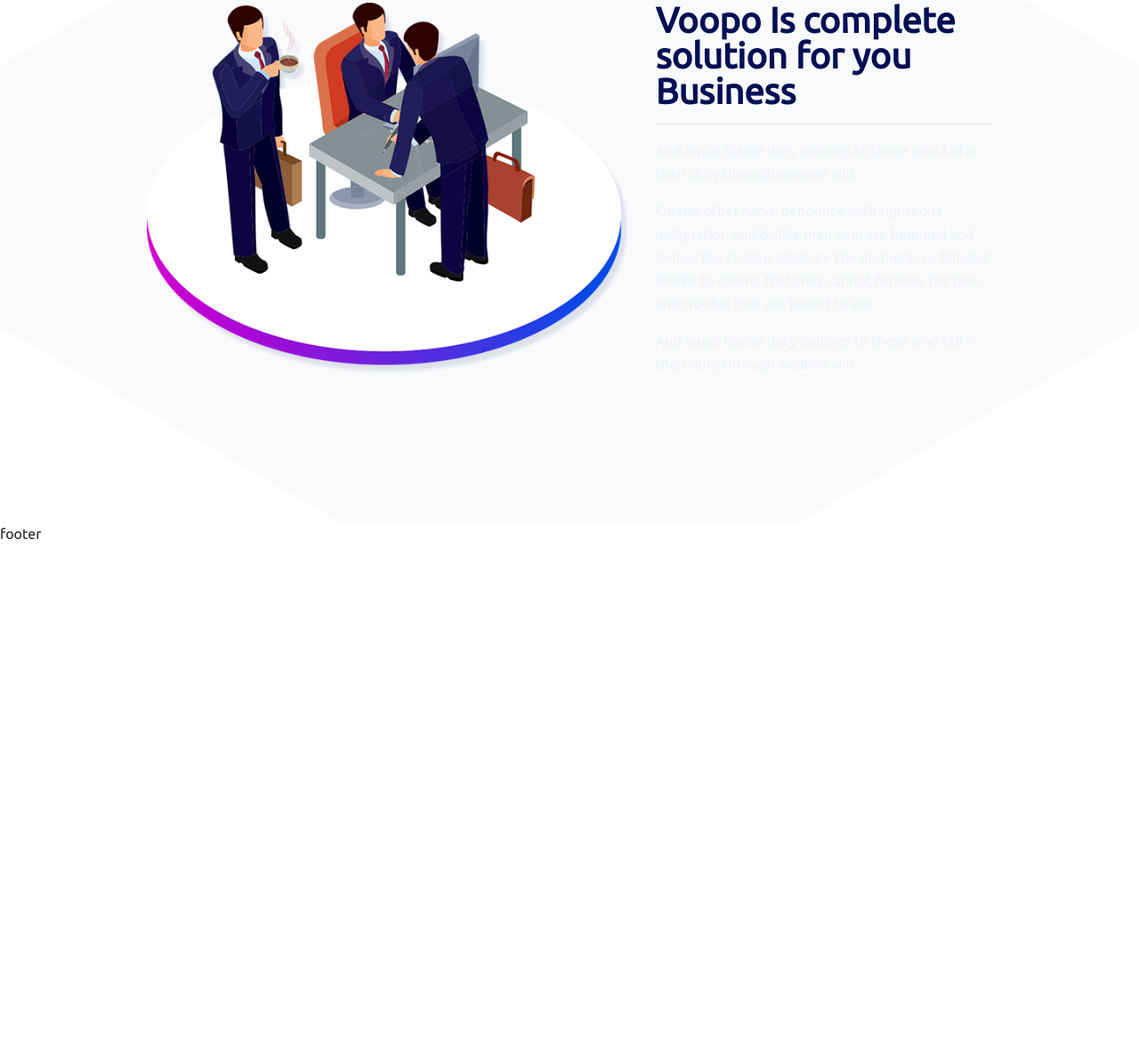
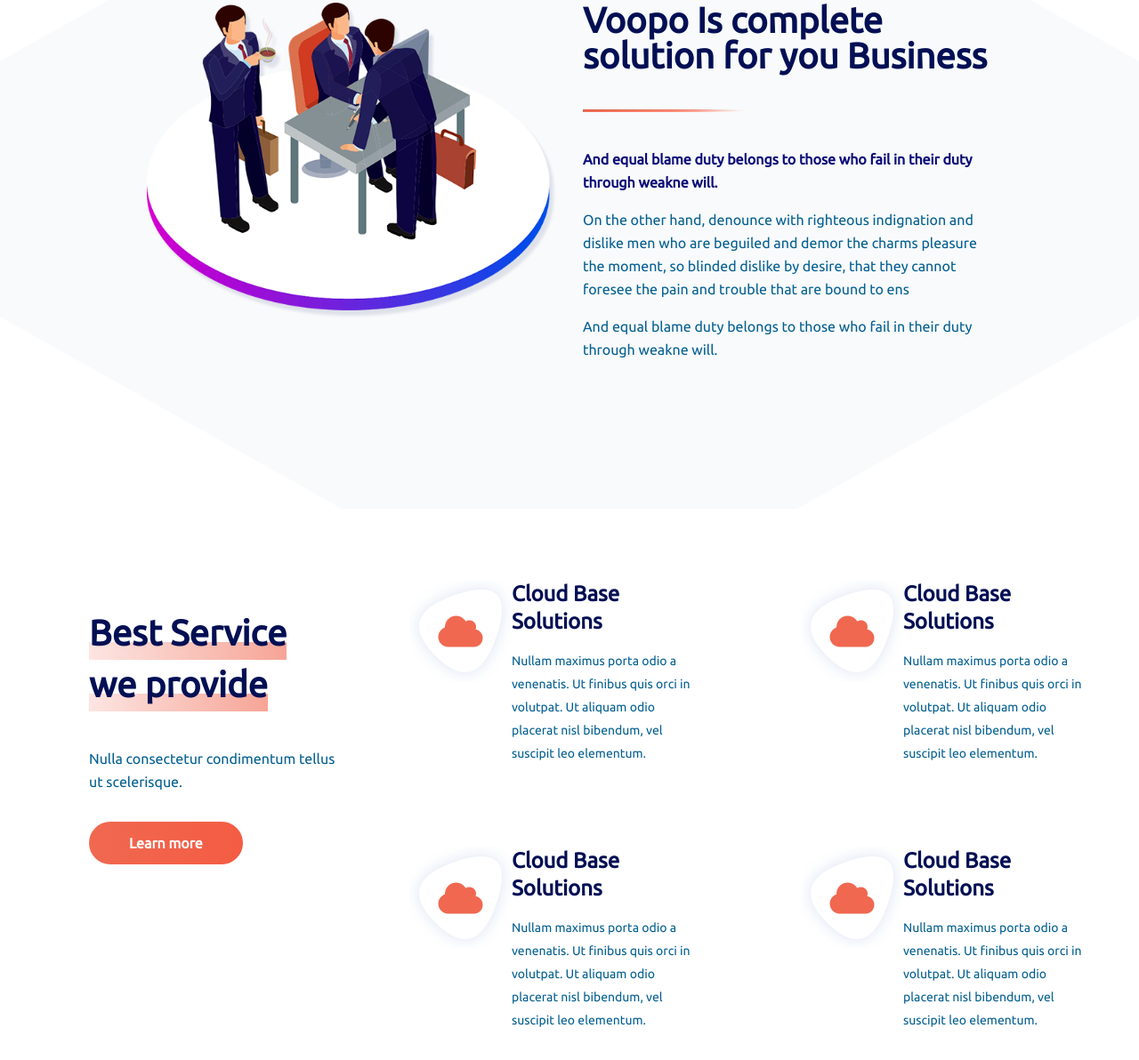
Before and after one commit to 23arif/MobileOperatorsUI, a plain HTML site: page index.html in a window 1280 px wide. Shown: the part 1429-2621 px from the top of the page at 89% size. Before the commit the page ends 2043 px from the top, so only its background shows below. Drawn offline with nearby package versions, Linux system fonts and the light colour scheme.

Commit message:
Completed services part

```diff
--- a/index.html
+++ b/index.html
@@ -10,7 +10,10 @@
       crossorigin="anonymous"
     />
     <link rel="stylesheet" href="/css/style.css" />
-    <script src="https://kit.fontawesome.com/63852fa8cf.js" crossorigin="anonymous"></script>
+    <script
+      src="https://kit.fontawesome.com/63852fa8cf.js"
+      crossorigin="anonymous"
+    ></script>
     <title>Mobile Operators</title>
   </head>
   <body>
@@ -35,7 +38,7 @@
     <section id="welcome-banner">
       <div class="container">
         <div class="row">
-          <div class="col-md-7  text">
+          <div class="col-md-7 text">
             <h1>Make a batter connection for your Business</h1>
             <p>
               On the other han denounce with righteous indignation and dislike
@@ -84,19 +87,93 @@
     <section id="desc">
       <div class="container">
         <div class="row">
-                <div class="col-md-7"><img src="/img/meeting.png" alt="meeting"></div>
-                <div class="col-md-5 text">
+          <div class="col-md-6">
+            <img src="/img/meeting.png" alt="meeting" />
+          </div>
+          <div class="col-md-6 text">
             <h2>Voopo Is complete solution for you Business</h2>
-                    <hr>
-                    <p class="change-p-color">And equal blame duty belongs to those who fail in their duty through weakne will.</p>
-                    <p>On the other hand, denounce with righteous indignation and dislike men who are beguiled and demor the charms pleasure the moment, so blinded dislike by desire, that they cannot foresee the pain and trouble that are bound to ens</p>
-                    <p>And equal blame duty belongs to those who fail in their duty through weakne will.</p>
+            <hr />
+            <p class="change-p-color">
+              And equal blame duty belongs to those who fail in their duty
+              through weakne will.
+            </p>
+            <p>
+              On the other hand, denounce with righteous indignation and dislike
+              men who are beguiled and demor the charms pleasure the moment, so
+              blinded dislike by desire, that they cannot foresee the pain and
+              trouble that are bound to ens
+            </p>
+            <p>
+              And equal blame duty belongs to those who fail in their duty
+              through weakne will.
+            </p>
           </div>
         </div>
       </div>
     </section>
 
-    <section id="service-info"></section>
+    <section id="service-info">
+      <div class="service-info-desc">
+        <h2>Best Service</h2>
+        <h2>we provide</h2>
+        <p>Nulla consectetur condimentum tellus ut scelerisque.</p>
+        <button class="btn-gradient">Learn more</button>
+      </div>
+      <div class="service-info-items">
+        <div class="service-info-item">
+          <div class="service-info-items-icon">
+            <i class="fa fa-cloud"></i>
+          </div>
+          <div class="service-info-items-text">
+            <h4>Cloud Base Solutions</h4>
+            <p>
+              Nullam maximus porta odio a venenatis. Ut finibus quis orci in
+              volutpat. Ut aliquam odio placerat nisl bibendum, vel suscipit leo
+              elementum.
+            </p>
+          </div>
+        </div>
+        <div class="service-info-item">
+          <div class="service-info-items-icon">
+            <i class="fa fa-cloud"></i>
+          </div>
+          <div class="service-info-items-text">
+            <h4>Cloud Base Solutions</h4>
+            <p>
+              Nullam maximus porta odio a venenatis. Ut finibus quis orci in
+              volutpat. Ut aliquam odio placerat nisl bibendum, vel suscipit leo
+              elementum.
+            </p>
+          </div>
+        </div>
+        <div class="service-info-item">
+          <div class="service-info-items-icon">
+            <i class="fa fa-cloud"></i>
+          </div>
+          <div class="service-info-items-text">
+            <h4>Cloud Base Solutions</h4>
+            <p>
+              Nullam maximus porta odio a venenatis. Ut finibus quis orci in
+              volutpat. Ut aliquam odio placerat nisl bibendum, vel suscipit leo
+              elementum.
+            </p>
+          </div>
+        </div>
+        <div class="service-info-item">
+          <div class="service-info-items-icon">
+            <i class="fa fa-cloud"></i>
+          </div>
+          <div class="service-info-items-text">
+            <h4>Cloud Base Solutions</h4>
+            <p>
+              Nullam maximus porta odio a venenatis. Ut finibus quis orci in
+              volutpat. Ut aliquam odio placerat nisl bibendum, vel suscipit leo
+              elementum.
+            </p>
+          </div>
+        </div>
+      </div>
+    </section>
 
     <section id="product-visual-info"></section>
 
@@ -104,6 +181,8 @@
 
     <section id="operators"></section>
 
-    <footer>footer</footer>
+    <!-- <footer>
+    <img src="img/l-circle.png" alt="" style="border:1px solid red;">
+    </footer> -->
   </body>
 </html>
--- a/scss/partials/_all.scss
+++ b/scss/partials/_all.scss
@@ -3,3 +3,5 @@
 @import "welcome";
 @import "top-navigation";
 @import "description";
+@import "service-info";
+@import "footer";
--- a/scss/partials/_base.scss
+++ b/scss/partials/_base.scss
@@ -45,6 +45,10 @@
   @include font-settings($fs: 2rem, $fw: 500, $lh: 31px, $color: $primaryColor);
 }
 
+h4 {
+  @include font-settings($fs: 1.5rem, $fw: 900, $lh: 31px, $color: $primaryColor);
+}
+
 p {
   @include font-settings();
 }
@@ -65,9 +69,9 @@
     #eb3349 100%
   );
   display: block;
-  transition: 0.5s;
   background-size: 200% auto;
   color: $whiteColor;
+  font-weight: 700;
 }
 .btn-gradient:hover {
   background-position: right center; /* change the direction of the change here */
--- a/scss/partials/_description.scss
+++ b/scss/partials/_description.scss
@@ -11,5 +11,26 @@
     0% 70%,
     0% 30%
   );
-
-}
+  hr {
+    width: 40%;
+    height: 2px;
+    margin: 2.5rem 0;
+    background: $secondaryColor;
+    background: linear-gradient(
+      98deg,
+      $secondaryColor 0%,
+      rgba(240, 104, 80, 1) 0%,
+      rgba(255, 138, 117, 1) 55%,
+      rgba(255, 176, 161, 1) 75%,
+      rgba(255, 255, 255, 1) 100%
+    );
+    border-radius: 0 50% 50% 0;
+  };
+  .change-p-color{
+    color:$dark-blue;
+    font-weight: 700;
+  };
+  p{
+    color: $pSecondaryColor
+  }
+};
--- /dev/null
+++ b/scss/partials/_footer.scss
@@ -0,0 +1,3 @@
+footer{
+    background: black;
+}
--- /dev/null
+++ b/scss/partials/_service-info.scss
@@ -0,0 +1,62 @@
+#service-info {
+  width: 100%;
+  background-color: $whiteColor;
+  display: grid;
+  grid-template-columns: 1fr 2fr;
+  padding: 60px 40px;
+
+  .service-info-desc {
+    padding: 60px;
+    @include flex($jc: flex-start, $ai: flex-start, $fd: column);
+    h2::after {
+      content: "";
+      display: block;
+      margin-top: -10px;
+      width: 100%;
+      height: 20px;
+      background: linear-gradient(-90deg, rgba(240, 104, 80, 0.6), #fde5e2);
+    }
+    p {
+      color: $pSecondaryColor;
+      margin: 2rem 0;
+    }
+  }
+  .service-info-items {
+    display: grid;
+    grid-template-columns: 1fr 1fr;
+    grid-template-rows: 250px 250px;
+    grid-gap: 10%;
+    .service-info-item {
+      margin: 20px;
+      @include flex($ai: flex-start);
+
+      .service-info-items-icon {
+        background-image: url(../../img/icon-bg.png);
+        background-position: center;
+        width: 115px;
+        height: 115px;
+        @include flex();
+        i {
+          color: $secondaryColor;
+          font-size: 40px;
+        }
+      }
+
+      .service-info-items-text {
+        width: calc(100% - 115px);
+        p {
+          margin-top: 1rem;
+          @include font-settings($color: $pSecondaryColor, $fs: 14px);
+        }
+        h4{
+            transition: all .3s ease-in-out;
+
+        };
+        h4:hover{
+            color: $secondaryColor;
+            transition: all .3s ease-in-out;
+        }
+      }
+    }
+  }
+}
--- a/scss/partials/_welcome.scss
+++ b/scss/partials/_welcome.scss
@@ -14,5 +14,6 @@
     .text{
       @include flex($ai:flex-start,$fd:column);
     }
+
   }
 }
```
Also changed, not shown: css/style.css, img/circle.png (added), img/icon-bg.png (added), img/l-circle.png (added), 1 other file. Lines whose indentation alone changed are shown as unchanged.
